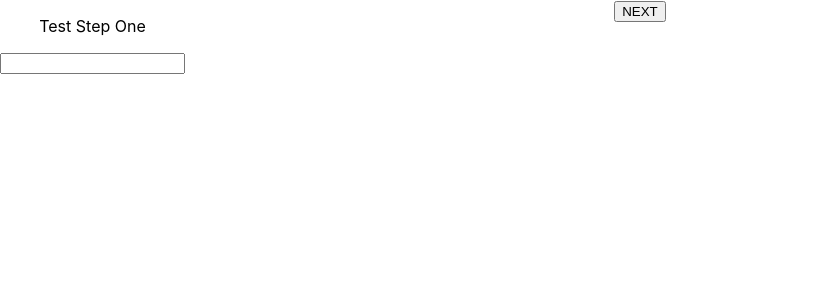
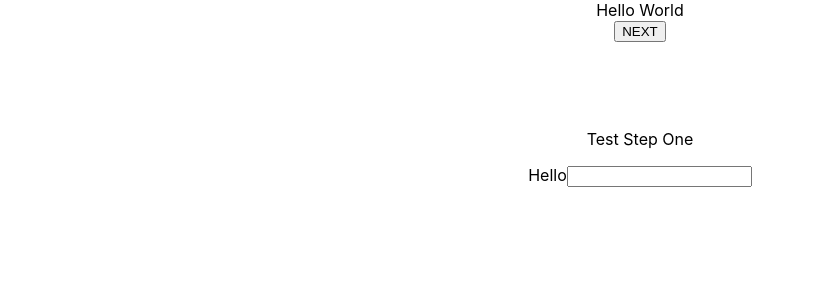
Before and after one commit to armandoroman1016/react-multi-step, a React (Create React App) app in the folder react-multi-step-form/: page / in a window 1280 px wide. Shown: the top 300 px of the page, without its empty margins (0-815 px from the left). Built offline with nearby package versions, Linux system fonts and the light colour scheme.

Commit message:
multi step functional and tested manually, needs written tests and styling

```diff
--- a/react-multi-step-form/src/App.tsx
+++ b/react-multi-step-form/src/App.tsx
@@ -1,23 +1,19 @@
 import React from "react";
 import "./App.css";
-import FormContainer from "./Components/FormContainer";
-// import { updateFormCtx } from "./utils/updateCtx";
-import {FormProvider} from './Contexts/FormContext'
+import { MultiStep } from "./Components/MultiStep";
 import {Test, Test2, Test3, Test4} from './TestComponents/test'
+
 
 function App() {
     return (
         <div className="App">
-            <FormProvider>
-                <FormContainer
-                steps={[
-                    {component: Test, name: "Number one"},
-                    {component: Test2, name: "Number two"},
-                    {component: Test3, name: "Number three"},
-                    {component: Test4, name: "Number four"},
-                ]}
-                />
-            </FormProvider>
+            <MultiStep
+            steps={[
+                {component: Test, name: "Hello"},
+                {component: Test2, name: "Number two"},
+                {component: Test3, name: "Number three"},
+                {component: Test4, name: "Number four"},
+            ]} />
         </div>
     );
 }
--- a/react-multi-step-form/src/Components/Controls.tsx
+++ b/react-multi-step-form/src/Components/Controls.tsx
@@ -1,37 +1,34 @@
 import React, { useContext } from 'react'
 import * as CSS from 'csstype'
-import {formCtx} from '../Contexts/FormContext'
+import { useMultiStep } from "../utils/useMultiStep"
 
 interface ControlProps {
-    currentIndex: number
-    maxIndex: number
     buttonStyles?: CSS.Properties;
     submitFunction?: React.MouseEventHandler<HTMLButtonElement>;
 }
 
 const Controls = (props: ControlProps) => {
 
-    const { currentIndex,  buttonStyles, submitFunction} = props
+    const { buttonStyles, submitFunction } = props
 
-    const { state, update } = useContext(formCtx);
+    const { stepForm, updateMultiStep } = useMultiStep()
 
     const toggleSteps = (command: "increment" | "decrement") => {
-        let {currentPosition, maxPosition} = state
+        let {currentPosition, maxPosition} = stepForm
         // increment step
         if(command === 'increment'){
-            if(currentPosition < maxPosition) update({...state, currentPosition: currentPosition + 1})
+            if(currentPosition < maxPosition) updateMultiStep({...stepForm, currentPosition: currentPosition + 1})
         }
         // decrement step
         else if(command === "decrement"){
-            if(currentPosition > 0) update({...state, currentPosition: currentPosition -= 1})
+            if(currentPosition > 0) updateMultiStep({...stepForm, currentPosition: currentPosition -= 1})
         }
     }
 
     return (
         <div>
-            {currentIndex > 0 && <button style={buttonStyles} onClick={() => toggleSteps("decrement")}>PREV</button>}
-            {currentIndex < state.maxPosition && <button style={buttonStyles}  onClick={() => toggleSteps("increment")}>NEXT</button>}
-            {currentIndex === state.maxPosition && <button style={buttonStyles} onClick={() => toggleSteps}>SUBMIT</button>}
+            {stepForm.currentPosition > 0 && <button style={buttonStyles} onClick={() => toggleSteps("decrement")}>PREV</button>}
+            {stepForm.currentPosition < stepForm.maxPosition && <button style={buttonStyles}  onClick={() => toggleSteps("increment")}>NEXT</button>}
         </div>
     )
 }
--- a/react-multi-step-form/src/Components/FormContainer.scss
+++ b/react-multi-step-form/src/Components/FormContainer.scss
@@ -1,3 +1,5 @@
 .multi-step-form-container{
     position: relative;
+    width: 100%;
+    height: 100%;
 }
--- a/react-multi-step-form/src/Components/FormContainer.tsx
+++ b/react-multi-step-form/src/Components/FormContainer.tsx
@@ -5,10 +5,11 @@ import FormStep from "./FormStep"
 import Controls from "./Controls";
 
 import {formCtx} from '../Contexts/FormContext'
+import ProgressBar from "./ProgressBar";
 
 interface Step {
     component: React.ComponentType;
-    name?: string;
+    name: string;
 }
 
 interface FormContainerProps {
@@ -34,11 +35,12 @@ const FormContainer = ({ heading, progressBar, styles, children, steps }: FormCo
 
     return (
         <div style={styles || {}} className="multi-step-form-container">
+            <ProgressBar />
             {steps &&
                 steps.map(({ component: Step, name }, idx) => {
                     return <FormStep component={Step} stepIndex={idx} key={idx}/>;
                 })}
-            <Controls currentIndex={state.currentPosition} maxIndex={(steps && steps.length) || 0} />
+            <Controls/>
         </div>
     );
 };
--- a/react-multi-step-form/src/Components/FormStep.scss
+++ b/react-multi-step-form/src/Components/FormStep.scss
@@ -1,11 +1,27 @@
 .form-step{
+    position: relative;
+    width: 100%;
+    height: 100px;
     display: flex;
-    justify-content: space-between;
-    align-content: space-between;
+    align-items: center;
+    justify-content: center;
+    visibility: hidden;
+    opacity: 0;
+    transform: translateY(10px);
+    transition: all 0ms ease;
+    margin-top: 100px;
+}
+
+.form-step:not(:first-child){
     position: absolute;
-    visibility: hidden;
+    top: 0;
+    left: 0;
 }
 
 .form-step.active{
-    visibility: unset;
+    visibility: visible;
+    opacity: 1;
+    transform: translateY(0);
+    transition-duration: 600ms;
+
 }
--- /dev/null
+++ b/react-multi-step-form/src/Components/MultiStep.tsx
@@ -0,0 +1,28 @@
+import React from 'react'
+import FormContainer from "./FormContainer";
+import {FormProvider} from '../Contexts/FormContext'
+import * as CSS from "csstype";
+
+
+interface Step {
+    component: React.ComponentType;
+    name: string;
+}
+
+interface MultiStepProps {
+    heading?: string;
+    progressBar?: boolean;
+    styles?: CSS.Properties;
+    children?: React.ReactNode;
+    steps: Step[];
+}
+
+export const MultiStep = (props: MultiStepProps) => {
+    return (
+        <React.Fragment>
+            <FormProvider>
+                <FormContainer steps={props.steps}/>
+            </FormProvider>
+        </React.Fragment>
+    )
+}
--- a/react-multi-step-form/src/Components/ProgressBar.tsx
+++ b/react-multi-step-form/src/Components/ProgressBar.tsx
@@ -1,9 +1,9 @@
 import * as React from "react";
 import * as CSS from "csstype";
 
+import {formCtx} from '../Contexts/FormContext'
+
 interface ProgressBarProps {
-    stepAmount: number;
-    startingStep?: number;
     fillColor?: string;
     className?: string;
 }
@@ -11,6 +11,8 @@ interface ProgressBarProps {
 const ProgressBar = () => {
     const [percentage, setPercentage] = React.useState(0);
 
+    const { state, update } = React.useContext(formCtx)
+
     return <div>Hello World</div>;
 };
 
--- a/react-multi-step-form/src/Contexts/FormContext.ts
+++ b/react-multi-step-form/src/Contexts/FormContext.ts
@@ -2,17 +2,33 @@ import { createCtx } from "../utils/createCtx";
 
 interface FormContext {
     inputFields: Object
-    allowSubmission?: boolean
     currentPosition: number
     maxPosition: number
     currentForm?: React.ComponentType
+    allowNext: boolean
+    allowSubmission: boolean
+    onNext: () => void,
+    onComplete: () => Object,
+    updateFormValues: (fieldName: string, fieldValue: string) => void,
+    errors: boolean
 }
 
 const [formCtx, FormProvider] = createCtx<FormContext>({
     inputFields: {},
+    currentPosition: 0,
+    maxPosition: 0,
+    allowNext: true,
     allowSubmission: true,
-    currentPosition: 0,
-    maxPosition: 0
+    errors: false,
+    onNext: function(continueWithoutFieldFufillment: boolean = true){
+        this.allowNext = continueWithoutFieldFufillment
+    },
+    onComplete: function(){
+        return this.inputFields
+    },
+    updateFormValues: function(fieldName, fieldValue){
+        this.inputFields = {...this.inputFields, [fieldName]: fieldValue}
+    }
 })
 
 export {formCtx, FormProvider}
--- a/react-multi-step-form/src/TestComponents/test.tsx
+++ b/react-multi-step-form/src/TestComponents/test.tsx
@@ -3,99 +3,90 @@ This file is for development purposes only.
 */
 
 import React from "react";
-import {formCtx} from '../Contexts/FormContext'
-
+import * as CSS from 'csstype'
+import { useMultiStep } from "../utils/useMultiStep"
 
 const Test = () => {
     const [val, setVal] = React.useState("");
 
-    const { state, update } = React.useContext(formCtx);
+    const { stepForm } = useMultiStep()
 
     const handleChange = (e: React.BaseSyntheticEvent) => {
         setVal(e.target.value);
-        let { inputFields } = state
-        inputFields = {...inputFields, [e.target.name]: e.target.value}
-
-        // updates the ctx object with the field name and values as key value pairs
-        update({...state, inputFields});
+        stepForm.updateFormValues(e.target.name, e.target.value)
 
     };
 
     return (
-        <div>
+        <form>
             <p>Test Step One</p>
+            <label>Hello</label>
             <input type="text" value={val} name="hello" onChange={handleChange} />
-        </div>
+        </form>
     );
 };
 
 const Test2 = () => {
     const [val, setVal] = React.useState("");
 
-    const { state, update } = React.useContext(formCtx);
-
+    const { stepForm } = useMultiStep()
 
     const handleChange = (e: React.BaseSyntheticEvent) => {
         setVal(e.target.value);
-        let { inputFields } = state
-        inputFields = {...inputFields, [e.target.name]: e.target.value}
-
-        // updates the ctx object with the field name and values as key value pairs
-        update({...state, inputFields});
+        stepForm.updateFormValues(e.target.name, e.target.value)
     };
 
     return (
-        <div>
+        <form>
             <p>Test Step Two</p>
+            <label>World</label>
             <input type="text" value={val} name="world" onChange={handleChange} />
-        </div>
+        </form>
     );
 };
 
 const Test3 = () => {
     const [val, setVal] = React.useState("");
 
-    const { state, update } = React.useContext(formCtx);
+    const { stepForm } = useMultiStep()
 
     const handleChange = (e: React.BaseSyntheticEvent) => {
         setVal(e.target.value);
-
-        let { inputFields } = state
-        inputFields = {...inputFields, [e.target.name]: e.target.value}
-
-        // updates the ctx object with the field name and values as key value pairs
-        update({...state, inputFields});
+        stepForm.updateFormValues(e.target.name, e.target.value)
     };
 
     return (
-        <div>
+        <form>
             <p>Test Step Three</p>
+            <label>Foo</label>
             <input type="text" value={val} name="foo" onChange={handleChange} />
-        </div>
+        </form>
     );
 };
 
 const Test4 = () => {
     const [val, setVal] = React.useState("");
 
-    const { state, update } = React.useContext(formCtx);
+    const { stepForm } = useMultiStep();
 
     const handleChange = (e: React.BaseSyntheticEvent) => {
         setVal(e.target.value);
-
-        let { inputFields } = state
-        inputFields = {...inputFields, [e.target.name]: e.target.value}
-
-        // updates the ctx object with the field name and values as key value pairs
-        update({...state, inputFields});
-
+        stepForm.updateFormValues(e.target.name, e.target.value)
     };
 
+    const help = () => {
+        const packet = stepForm.onComplete()
+        console.log(packet)
+        return packet
+    }
+
     return (
-        <div>
+        <form>
             <p>Test Step Four</p>
-            <input type="text" value={val} name="null" onChange={handleChange} />
-        </div>
+            <label>Bar</label>
+            <input type="text" value={val} name="null" onChange={handleChange}/>
+            <button type="submit" onClick = {help}>SUBMIT</button>
+        </form>
     );
 };
 
--- a/react-multi-step-form/src/utils/createCtx.tsx
+++ b/react-multi-step-form/src/utils/createCtx.tsx
@@ -1,4 +1,5 @@
 import * as React from "react";
+import { formCtx } from "../Contexts/FormContext";
 
 export function createCtx<T>(defaultValue: T) {
     type UpdateType = React.Dispatch<React.SetStateAction<typeof defaultValue>>;
--- /dev/null
+++ b/react-multi-step-form/src/utils/useMultiStep.tsx
@@ -0,0 +1,10 @@
+import { useState, useContext } from 'react'
+import { formCtx } from '../Contexts/FormContext'
+
+export const useMultiStep = () => {
+
+    const {state, update} = useContext(formCtx)
+
+    return {stepForm: state, updateMultiStep: update}
+
+}
```
